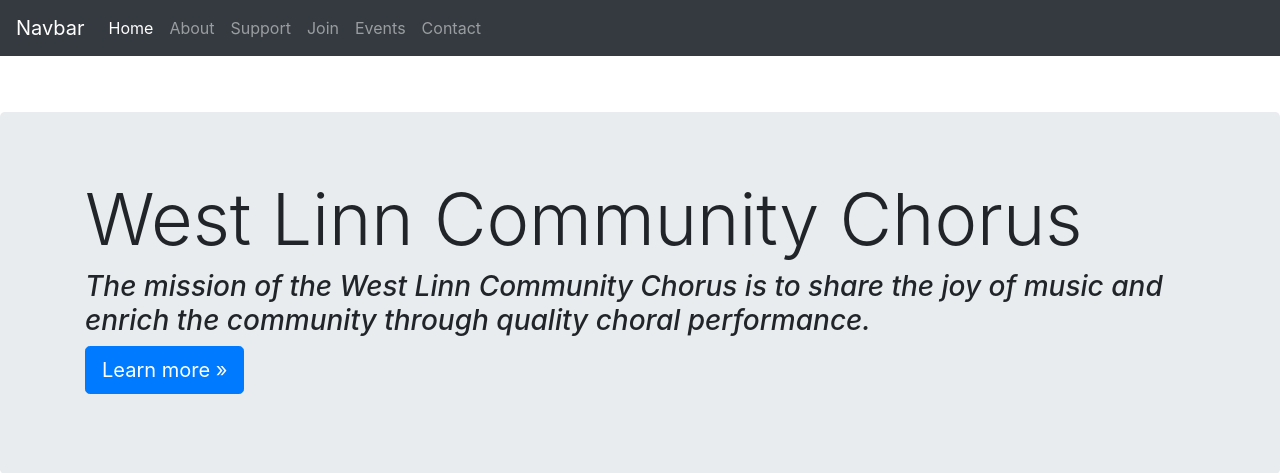
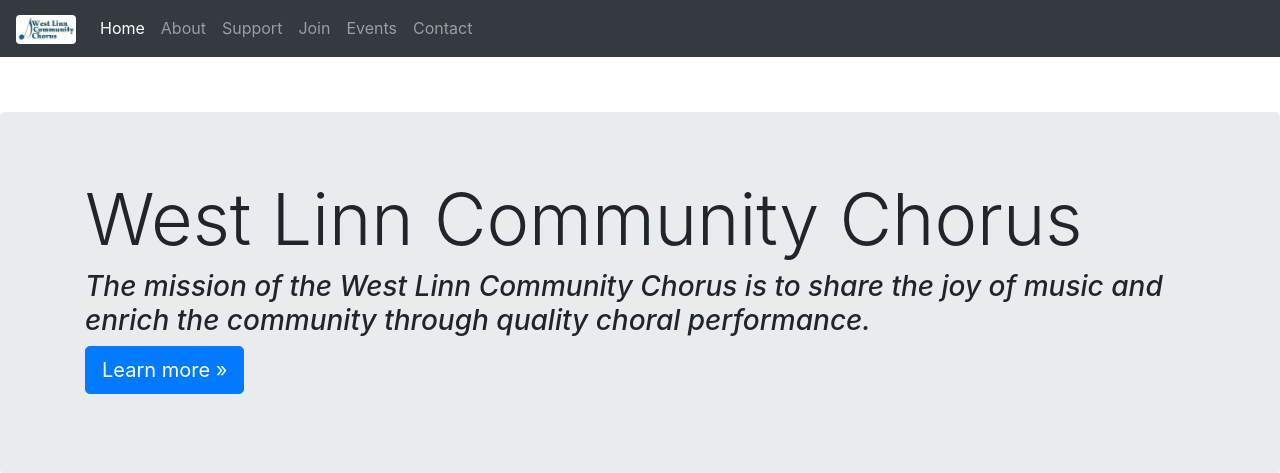
Before and after one commit to ecomstock/wlcc, a PHP site: page /index.php in a window 1280 px wide. Shown: the top 473 px of the page. Run offline with PHP 8.4, Linux system fonts and the light colour scheme.

Commit message:
update: add logo to nav bar

```diff
--- a/header.php
+++ b/header.php
@@ -17,7 +17,9 @@
 <body>
 
 	<nav class="navbar navbar-expand-md navbar-dark fixed-top bg-dark">
-		<a class="navbar-brand" href="./index.php">Navbar</a>
+		<a class="navbar-brand" href="./index.php">
+            <img src="./img/logo.jpg" class="figure-img img-fluid rounded mb-0" alt="" style="max-width: 60px;">
+		</a>
 		<button class="navbar-toggler" type="button" data-toggle="collapse" data-target="#navbarsExampleDefault"
 			aria-controls="navbarsExampleDefault" aria-expanded="false" aria-label="Toggle navigation">
 			<span class="navbar-toggler-icon"></span>
```
